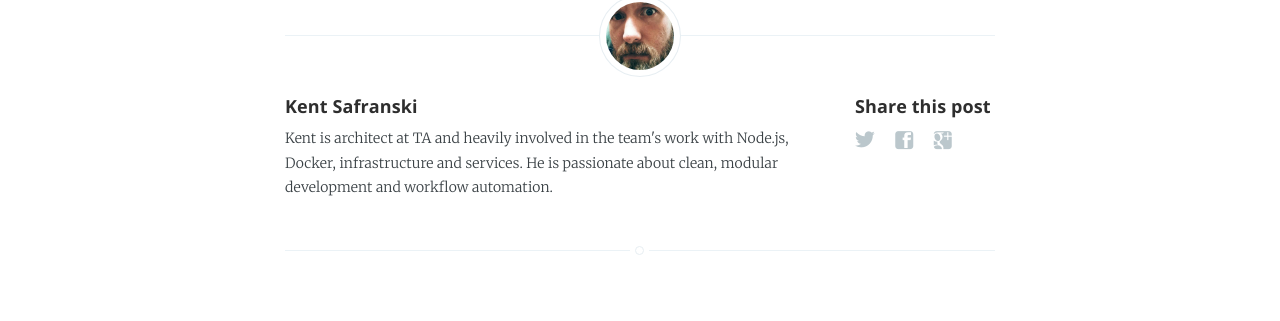
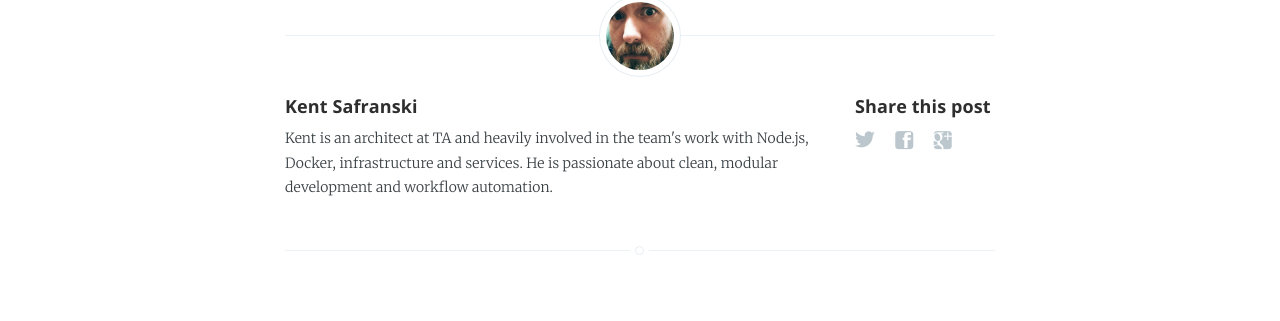
Before and after one commit to TechnologyAdvice/technologyadvice.github.io, a Jekyll site: the page built from _posts/2015-11-15-the-power-of-the-precommit.markdown, in a window 1280 px wide and 900 px high, scrolled down 1665 px. Shown: the part 541-862 px from the top of the window. Built offline with Jekyll 4.4.1, drawn with Linux system fonts in a browser that asks for light colours.

Commit message:
Updating profile

```diff
--- a/_config.yml
+++ b/_config.yml
@@ -32,7 +32,7 @@ authors:
     name: Kent Safranski
     email: kent.safranski@technologyadvice.com
     bio: |
-      Kent is architect at TA and heavily involved in the team's work with
+      Kent is an architect at TA and heavily involved in the team's work with
       Node.js, Docker, infrastructure and services. He is passionate about
       clean, modular development and workflow automation.
   levi.thomason:
```
